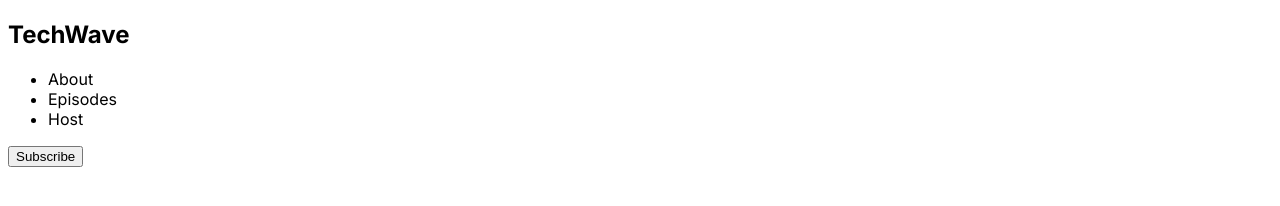
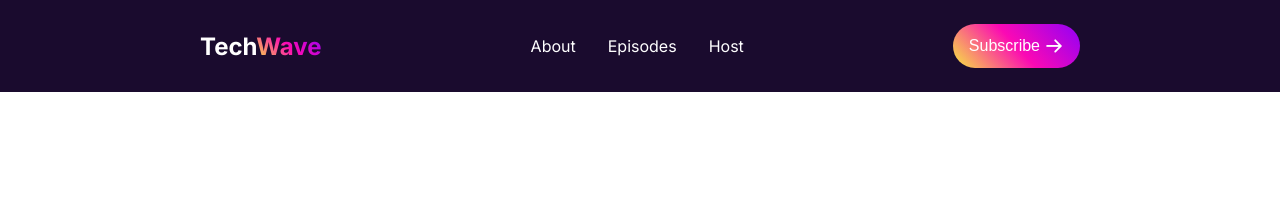
Before and after one commit to tahamina10/Assingment-02, a plain HTML site: page index.html in a window 1280 px wide. Drawn offline with Linux system fonts and the light colour scheme.

Commit message:
navbar completed

```diff
--- a/index.html
+++ b/index.html
@@ -11,17 +11,18 @@
 </head>
 <body class="inter-sans">
     <header>
-        <nav>
+        <nav class="navbar">
             <div>
-              <h2>TechWave</h2>
+                <h1>Tech<span class="color-info">Wave</span></h1>
             </div>
-            <ul>
+            <ul class="menu">
                 <li>About</li>
                 <li>Episodes</li>
                 <li>Host</li>
             </ul>
-            <button>Subscribe</button>
+            <button class="btn">Subscribe <img src="./assets/ArrowRight.png" alt=""> </button>
         </nav>
+
     </header>
 </body>
 </html>
--- a/style.css
+++ b/style.css
@@ -4,3 +4,43 @@
   font-weight: 400;
   font-style: normal;
 }
+* {
+  margin: 0;
+  padding: 0;
+  box-sizing: border-box;
+
+}
+.navbar {
+  height: 92px;
+  display: flex;
+  align-items: center;
+  justify-content: space-between;
+  padding: 16px 200px;
+  color: white;
+  background:rgba(26, 11, 46, 1);
+}
+.menu {
+  list-style: none;
+  display: flex;
+  flex-direction: row;
+  align-items: center;
+  justify-content: flex-start;
+  gap: 32px;
+}
+  .color-info{
+    background:linear-gradient( 45deg ,#F7E93F,#FB09B4,#9100F8);
+      -webkit-background-clip: text;
+  -webkit-text-fill-color: transparent;
+ }
+ .btn {
+  border-radius: 10000px;
+  background: var(--Linear, linear-gradient(47.64deg, rgba(247, 233, 63, 1),rgba(251, 9, 180, 1),rgba(145, 0, 248, 1)));
+  color: #ffffff;
+  border: none;
+  padding: 12px 16px;
+  font-size: 16px;
+  display:  inline-flex;
+  justify-content: center;
+  align-items: center;
+  gap: 4px;
+ }
```
Also changed, not shown: assets/ArrowRight.png (added).
